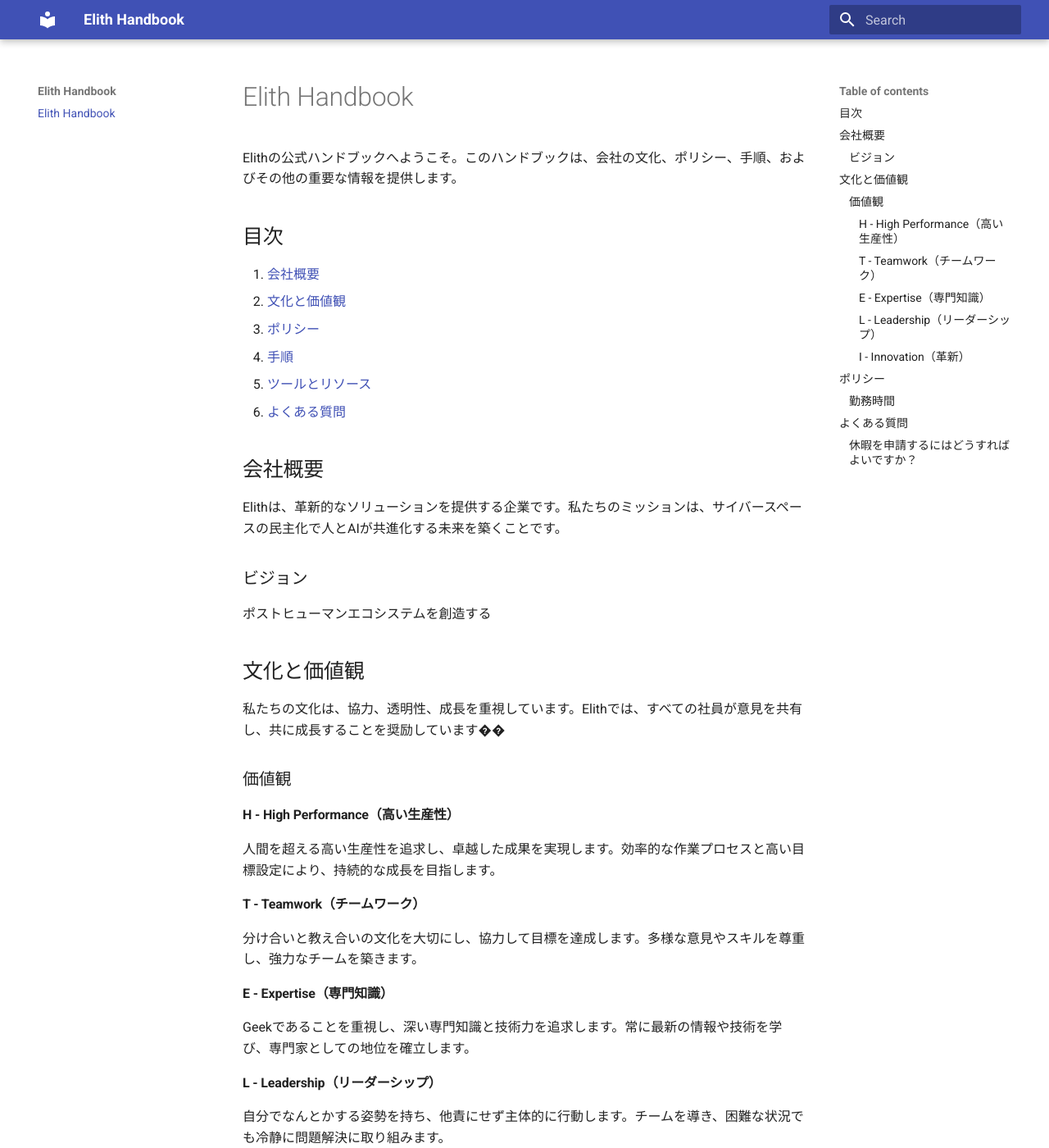
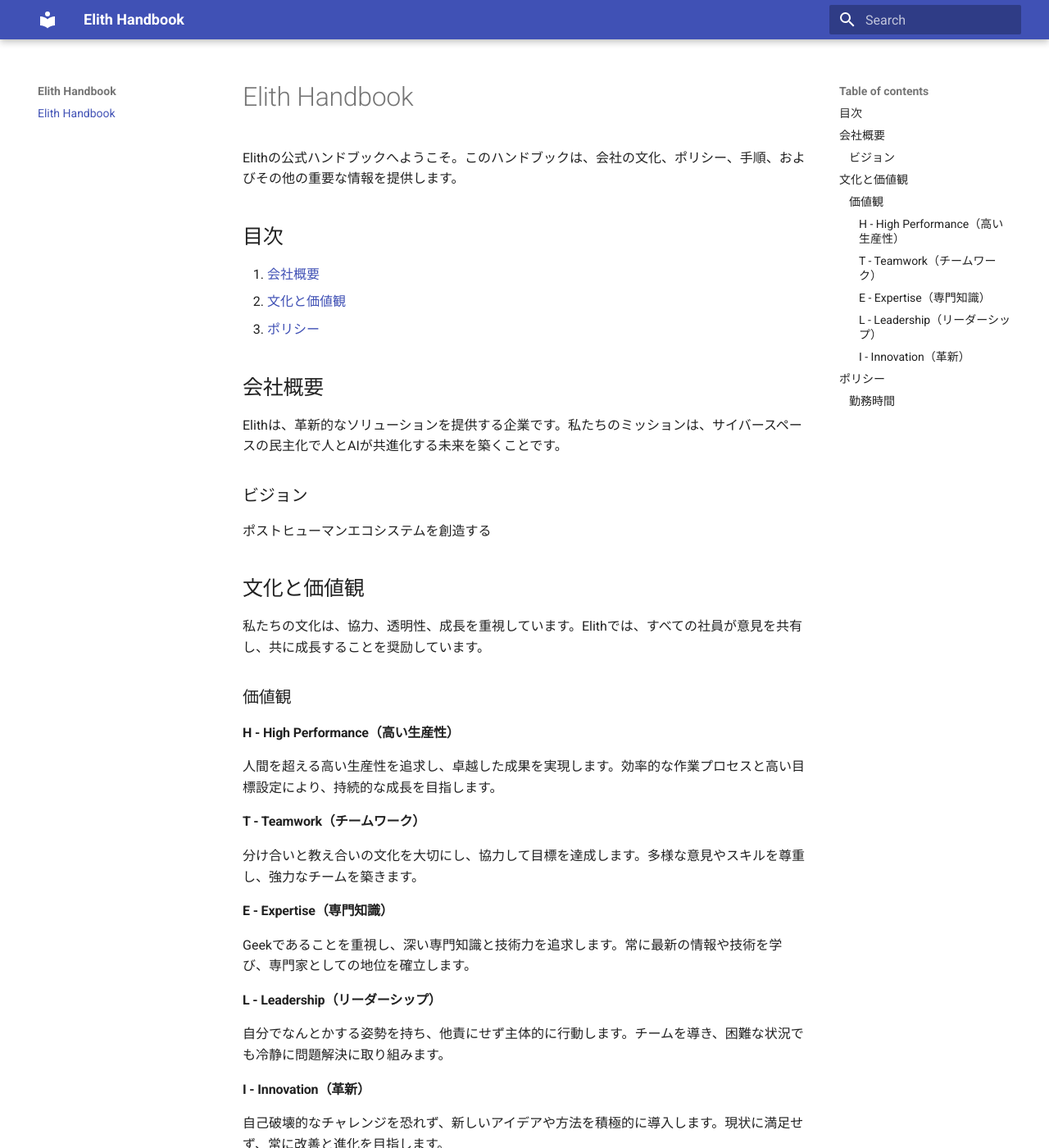
Before and after one commit to elith-co-jp/elith-handbook, an MkDocs documentation site: the page built from docs/index.md, in a window 1280 px wide and 1400 px high. Shown: the whole window at 82% size. Built offline with MkDocs 1.6.1 and Material for MkDocs 9.7.7, drawn with Linux system fonts in a browser that asks for light colours; some of the changed text lies outside the part shown.

Commit message:
冗長表現削除

```diff
--- a/docs/index.md
+++ b/docs/index.md
@@ -7,9 +7,6 @@
 1. [会社概要](#会社概要)
 2. [文化と価値観](#文化と価値観)
 3. [ポリシー](#ポリシー)
-4. [手順](#手順)
-5. [ツールとリソース](#ツールとリソース)
-6. [よくある質問](#よくある質問)
 
 ## 会社概要
 
@@ -21,7 +18,7 @@
 
 ## 文化と価値観
 
-私たちの文化は、協力、透明性、成長を重視しています。Elithでは、すべての社員が意見を共有し、共に成長することを奨励しています��
+私たちの文化は、協力、透明性、成長を重視しています。Elithでは、すべての社員が意見を共有し、共に成長することを奨励しています。
 
 ### 価値観
 
@@ -45,9 +42,3 @@
 ### 勤務時間
 
 通常の勤務時間は月曜日から金曜日の9:00から18:00までです。
-
-## よくある質問
-
-### 休暇を申請するにはどうすればよいですか？
-
-人事部に連絡し、休暇申請フォームを提出してください。
```
Also changed, not shown: site/index.html, site/search/search_index.json.
